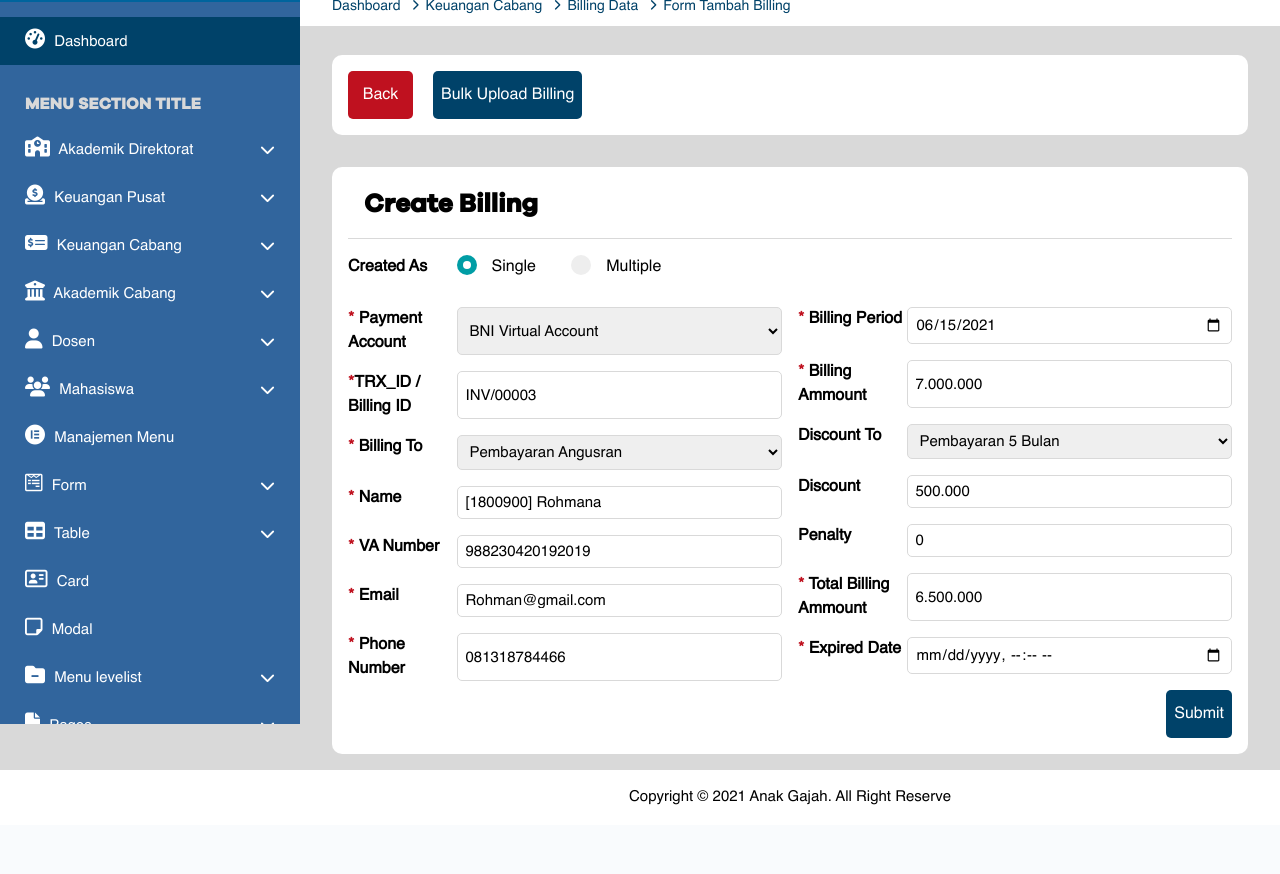
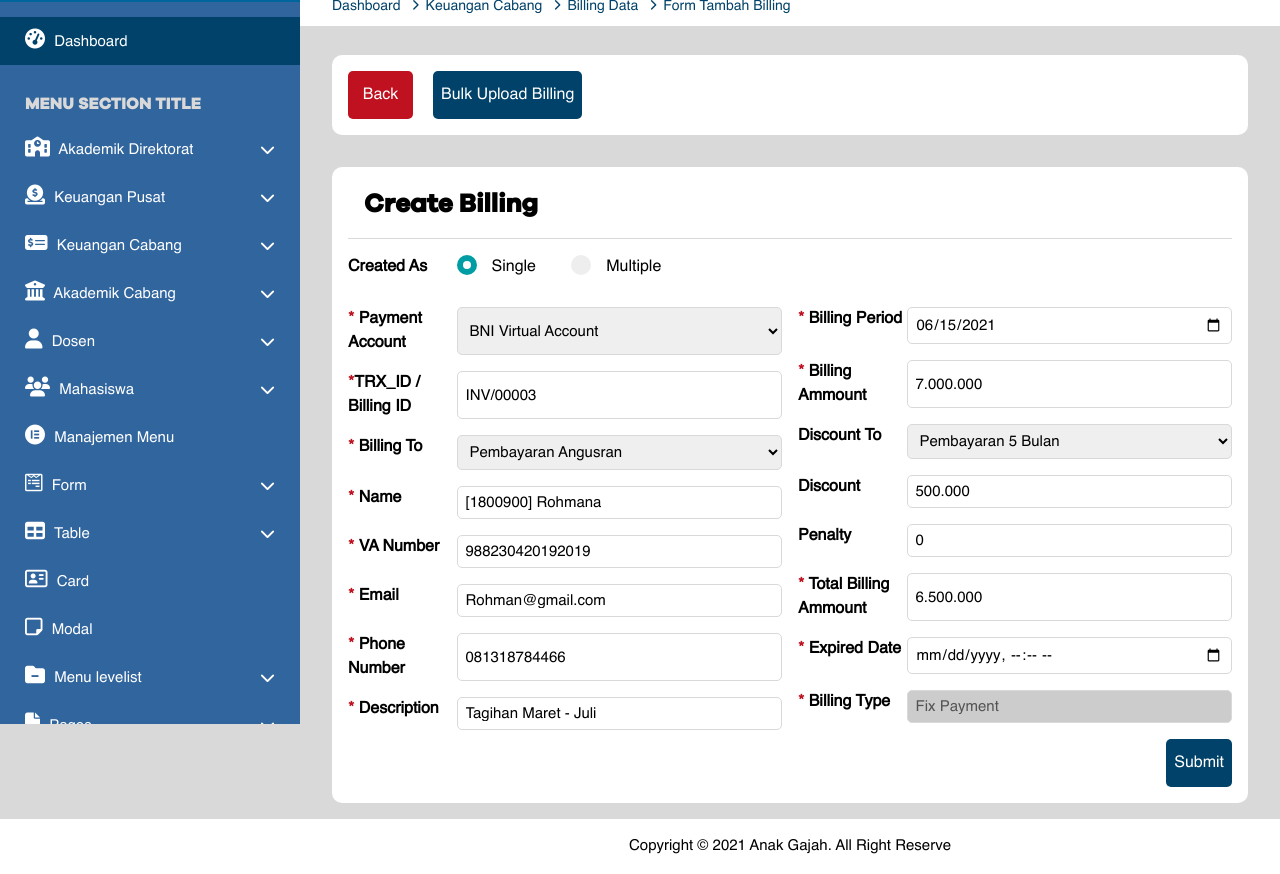
Before and after one commit to beta-tester-cell/mytemplates-admin, a PHP site: page /form-tambah-billing.php in a window 1280 px wide. Shown: the part 76-950 px from the top of the page. Before the commit the page ends 881 px from the top, so only its background shows below. Run offline with PHP 8.4, Linux system fonts and the light colour scheme; some libraries are stand-ins or nearby versions.

Commit message:
Penambahan Layouting Form Billing Data

```diff
--- a/form-tambah-billing.php
+++ b/form-tambah-billing.php
@@ -102,6 +102,12 @@
                                     <label><b><span class="text-danger">*</span> Phone Number</b></label>
                                     <input class="width-100" id="phnoe_number" type="text" value="081318784466" placeholder="phnoe_number">
                                 </div>
+
+                                <div class="form-inputs">
+                                    <label><b><span class="text-danger">*</span> Description</b></label>
+                                    <input class="width-100" id="desd" type="text" value="Tagihan Maret - Juli" placeholder="Description">
+                                </div>
+
                             </div>
 
                             <div class="col-form-kanan">
@@ -144,6 +150,13 @@
                                     <label><b><span class="text-danger">*</span> Expired Date</b></label>
                                     <input class="width-100" id="expired_date" type="datetime-local" value="<?= date('Y-m-d') ?>" placeholder="Expired Date">
                                 </div>
+
+                                <?php if (empty($_GET['action'])) : ?>
+                                   <div class="form-inputs">
+                                        <label><b><span class="text-danger">*</span> Billing Type </b></label>
+                                        <input class="width-100" id="blling_type" type="text" disabled value="Fix Payment" placeholder="Billing Type">
+                                    </div>
+                                <?php endif;?>
 
                                 <?php if (!empty($_GET['action'])) : ?>
                                     <button type="submit" class="btn btn-link btn-primary" style="float:right;">Update Billing</button>
@@ -217,6 +230,12 @@
                         </div>
 
                         <div class="py-1">
+                            <div class="form-group">
+                                <label class="checkbox">
+                                    <input type="checkbox" id="btn_check"><b> Check All </b><br>
+                                    <span class="checkmark"></span>
+                                </label>
+                            </div>
                             <div class="table-responsive">
                                 <table id="datatable">
                                     <thead class="bg-color-primary">
@@ -297,4 +316,20 @@
         $("#form-created-single").hide();
     });
 
+     $(document).on('click', '#btn_check', function() {
+        all_checked();
+    });
+
+    function all_checked()
+    {
+        var checkbox = document.getElementsByName("mhs_check[]");
+        var count_checkbox = checkbox.length;
+        var i = 0;
+        for (i = 0 ; i < count_checkbox ; i++)
+        {
+            checkbox[i].checked=true;
+
+        }
+    }
+
 </script>
```
